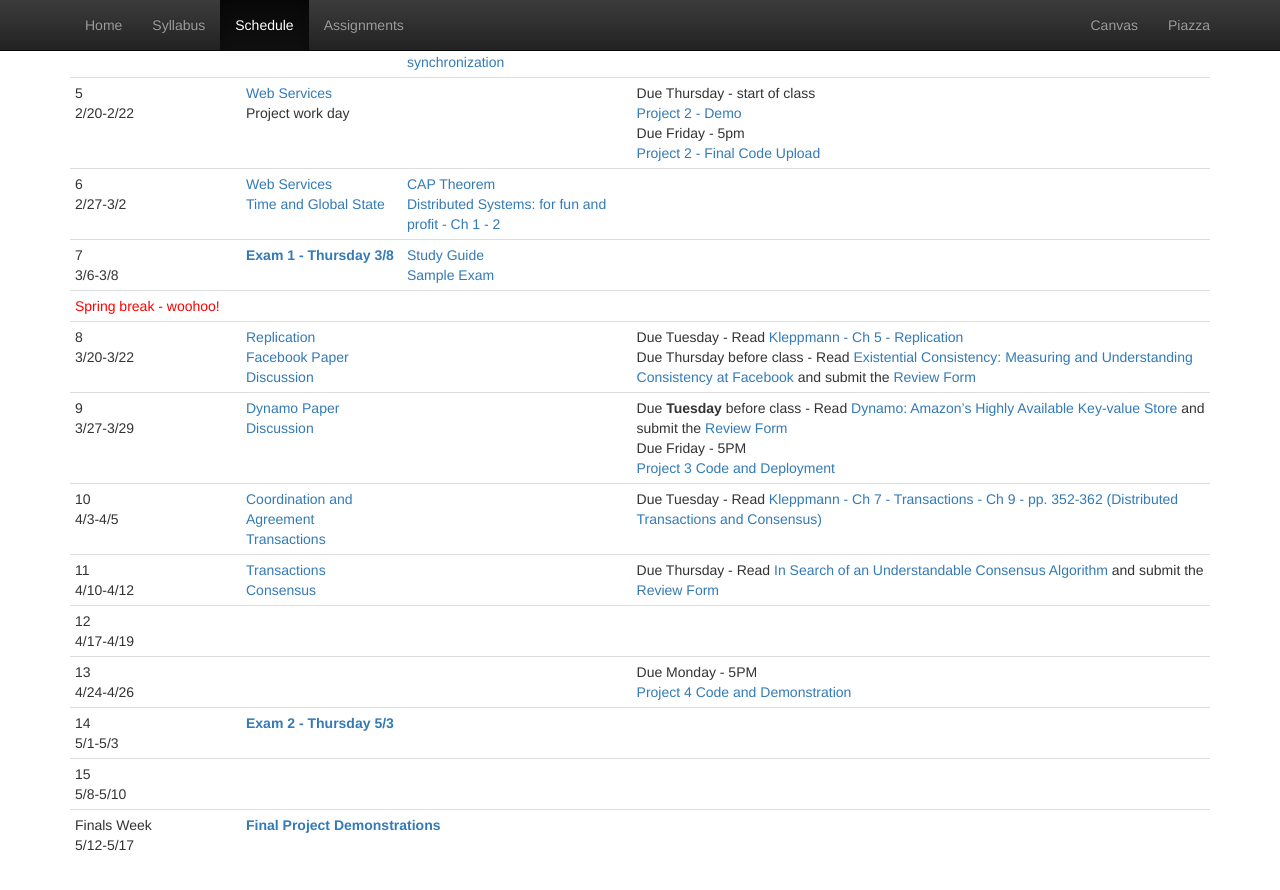
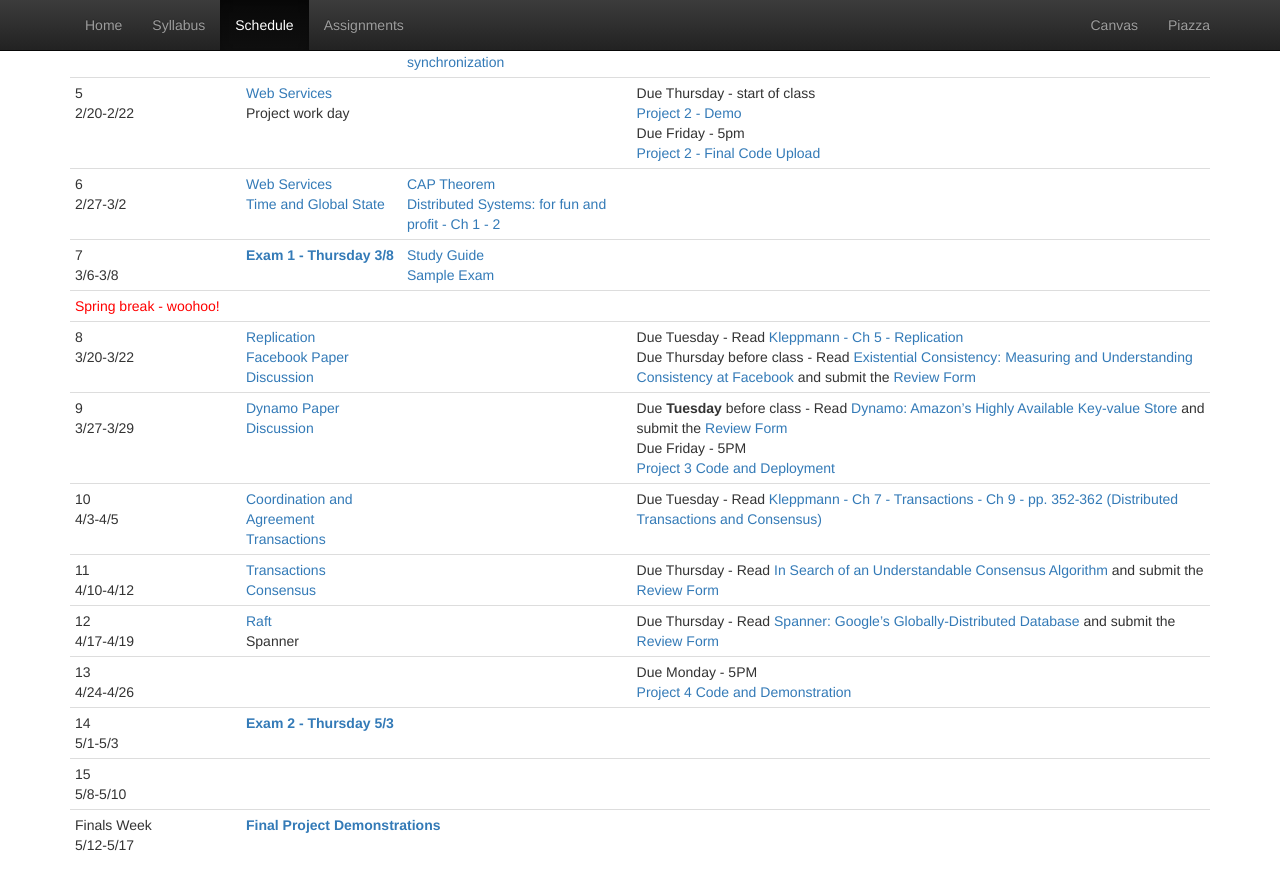
Before and after one commit to CS682-S18/cs682-s18.github.io, a Jekyll site: the page built from schedule.html, in a window 1280 px wide and 900 px high, scrolled down 637 px. Shown: the top 890 px of the window. Built offline with Jekyll 4.4.1, drawn with Linux system fonts in a browser that asks for light colours.

Commit message:
adding spanner reading

```diff
--- a/schedule.html
+++ b/schedule.html
@@ -180,10 +180,13 @@ title: Schedule
 		<tr>
 			<td>12<br/>4/17-4/19</td>
 			<td>
+				<a href="https://docs.google.com/presentation/d/16DxYXJfwvNQ4yfH1UDppi2k6B1o2tvApVUpTOmaZnUE/edit?usp=sharing">Raft</a><br/>
+				Spanner
 			</td>
 			<td>
 			</td>
 			<td>
+				Due Thursday - Read <a href="https://static.googleusercontent.com/media/research.google.com/en//archive/spanner-osdi2012.pdf">Spanner: Google’s Globally-Distributed Database</a> and submit the <a href="https://goo.gl/forms/6wGf29NQawW1Kcai2">Review Form</a><br/>
 			</td>
 		</tr>
 		<tr>
```
